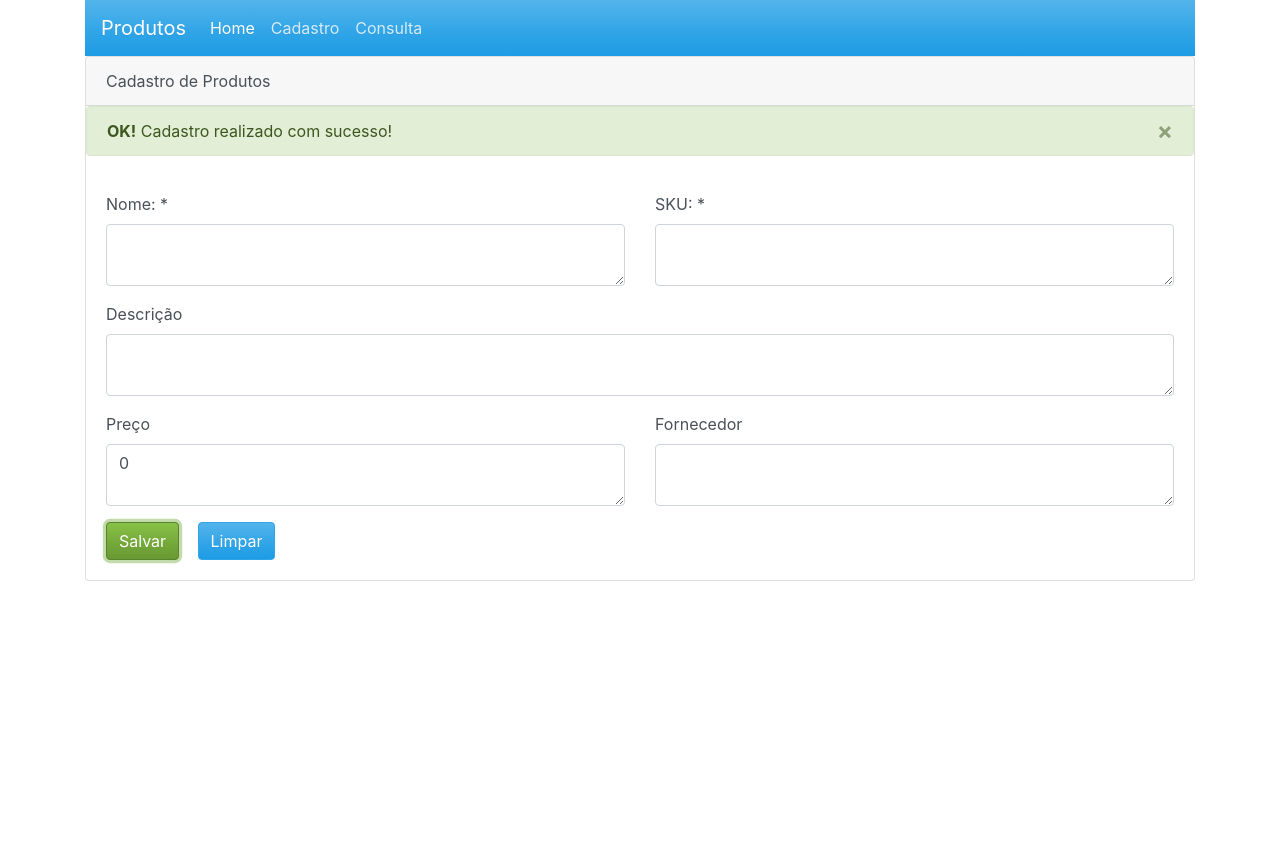
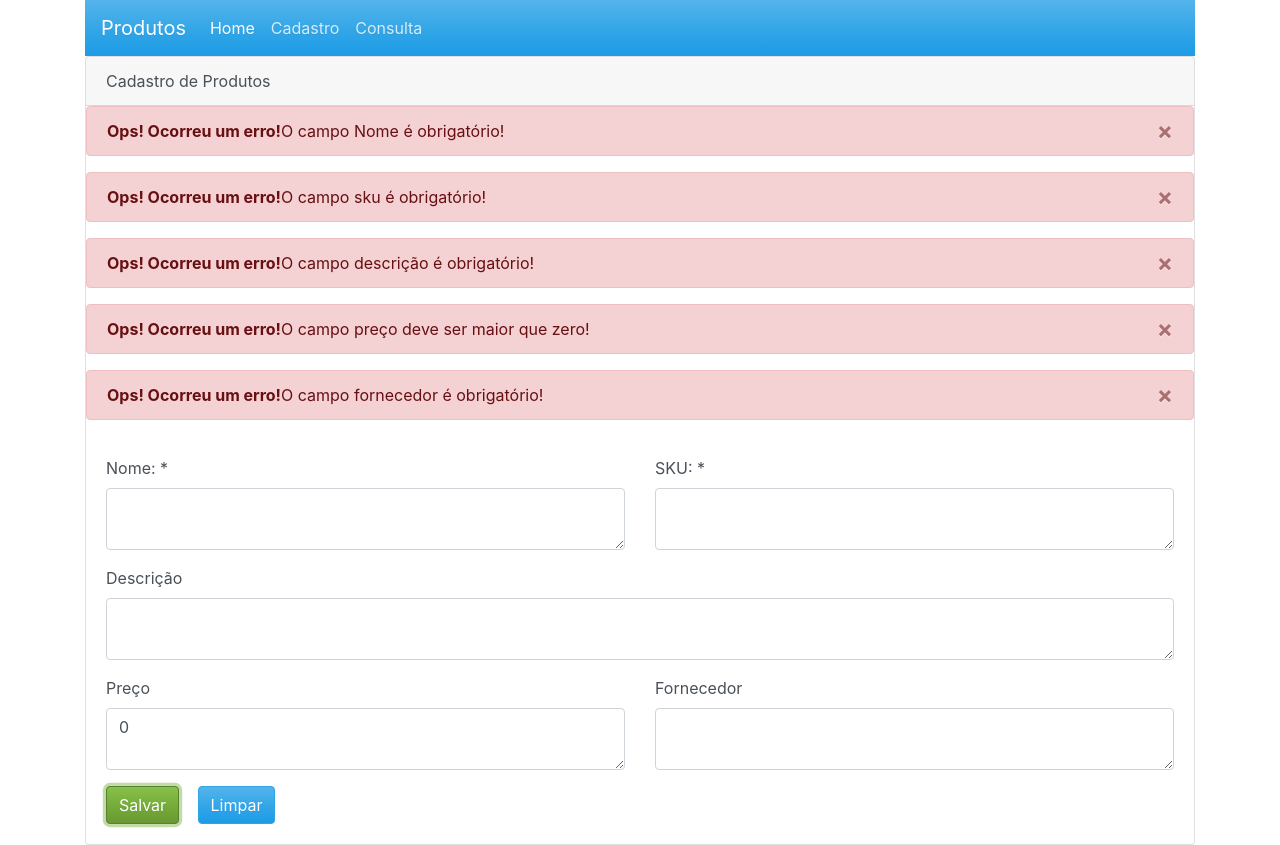
Before and after one commit to Leozin89python/React-CRUD, a React (Create React App) app: page /#/cadastro in a window 1280 px wide. Both pictures are taken after a click on the button "Salvar". Before the commit the page ends 800 px from the top, so only its background shows below. Built offline with nearby package versions, Linux system fonts and the light colour scheme.

Commit message:
React-CRUD v1.4

```diff
--- a/src/App/ProductService.jsx
+++ b/src/App/ProductService.jsx
@@ -1,9 +1,41 @@
 const produtos = '_PRODUTOS'
 
+export function valideerro (errors)  {
+    this.errors = errors
+}
 
 export default class ProductService  {
 
+
+    validar = (produto) => {
+        const errors = []
+
+
+        if(!produto.nome)    {
+            errors.push('O campo Nome é obrigatório!')
+        }
+        if(!produto.sku) {
+            errors.push('O campo sku é obrigatório!')
+        }
+        if(!produto.descricao)  {
+            errors.push('O campo descrição é obrigatório!')
+        }
+        if(!produto.preco || produto.preco <= 0)  {
+            errors.push('O campo preço deve ser maior que zero! ')
+        }
+        if(!produto.fornecedor) {
+            errors.push('O campo fornecedor é obrigatório!')
+        }
+
+
+        if(errors.length > 0){
+            throw new valideerro( errors)
+        }
+    }
+
     salvar = (produto) =>  {
+        this.validar(produto)
+
         let prod = localStorage.getItem(produtos)
 
         if(!prod){
--- a/src/Views/Produtos/CadastroProdutos.jsx
+++ b/src/Views/Produtos/CadastroProdutos.jsx
@@ -10,7 +10,8 @@ export default class Cadastro extends React.Component   {
         descricao:'',
         preco:0.0,
         fornecedor:'',
-        sucesso: false
+        sucesso: false,
+        errors: []
     }
 
     constructor()   {
@@ -28,6 +29,8 @@ export default class Cadastro extends React.Component   {
 
     onSubmit = (e) =>   {
 
+
+
        const produto = {
            nome:this.state.nome,
            sku:this.state.sku,
@@ -35,12 +38,19 @@ export default class Cadastro extends React.Component   {
            preco:this.state.preco,
            fornecedor:this.state.fornecedor
        }
+       try{
 
-       this.service.salvar(produto )
+        this.service.salvar(produto )
        this.setState({
            sucesso: true
-       })
-
+     })
+     }
+     catch(erro){
+        const errors = erro.errors
+        this.setState({
+            errors: errors
+        })
+     }
     }
 
     onClean = () => {
@@ -69,12 +79,28 @@ export default class Cadastro extends React.Component   {
                     <div class="alert alert-dismissible alert-success">
                     <button type="button" class="close" data-dismiss="alert">&times;</button>
                          <strong>OK!</strong>   Cadastro realizado com sucesso!
-                </div>
+                    </div>
                   ) :   (
                       <React.Fragment>
 
                       </React.Fragment>
                   )
+              }
+
+
+              {
+
+                     this.state.errors.length >0 &&
+                     this.state.errors.map( msg =>  {
+                         return (
+                            <div className="alert alert-dismissible alert-danger">
+                                 <button type="button" className="close" data-dismiss="alert">&times;</button>
+                                <strong>Ops!  Ocorreu um erro!</strong>
+                                {msg}
+                            </div>
+                         )
+                     })
+
               }
 
 
```
Also changed, not shown: 1 other file (tests, documents, lock files or other folders).
